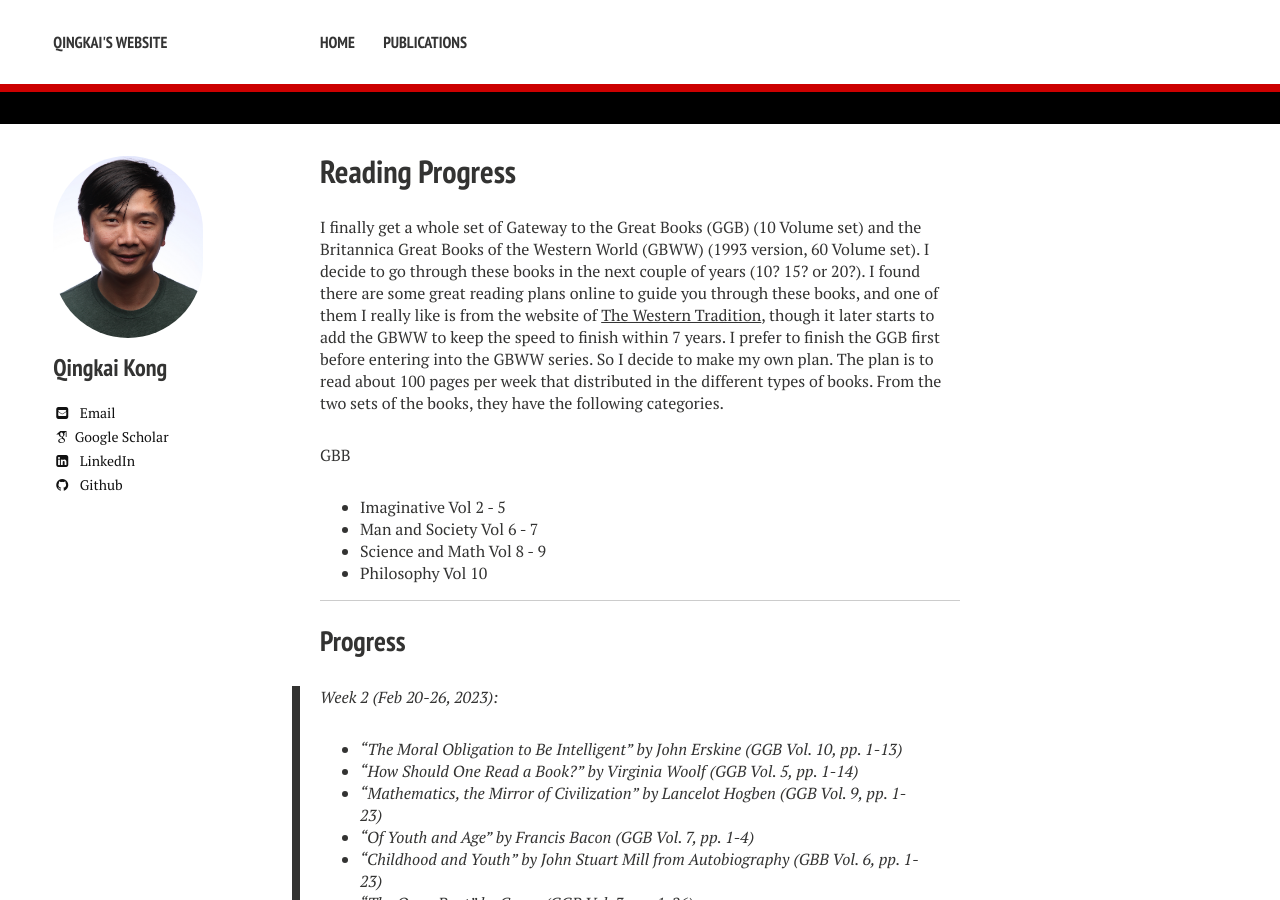
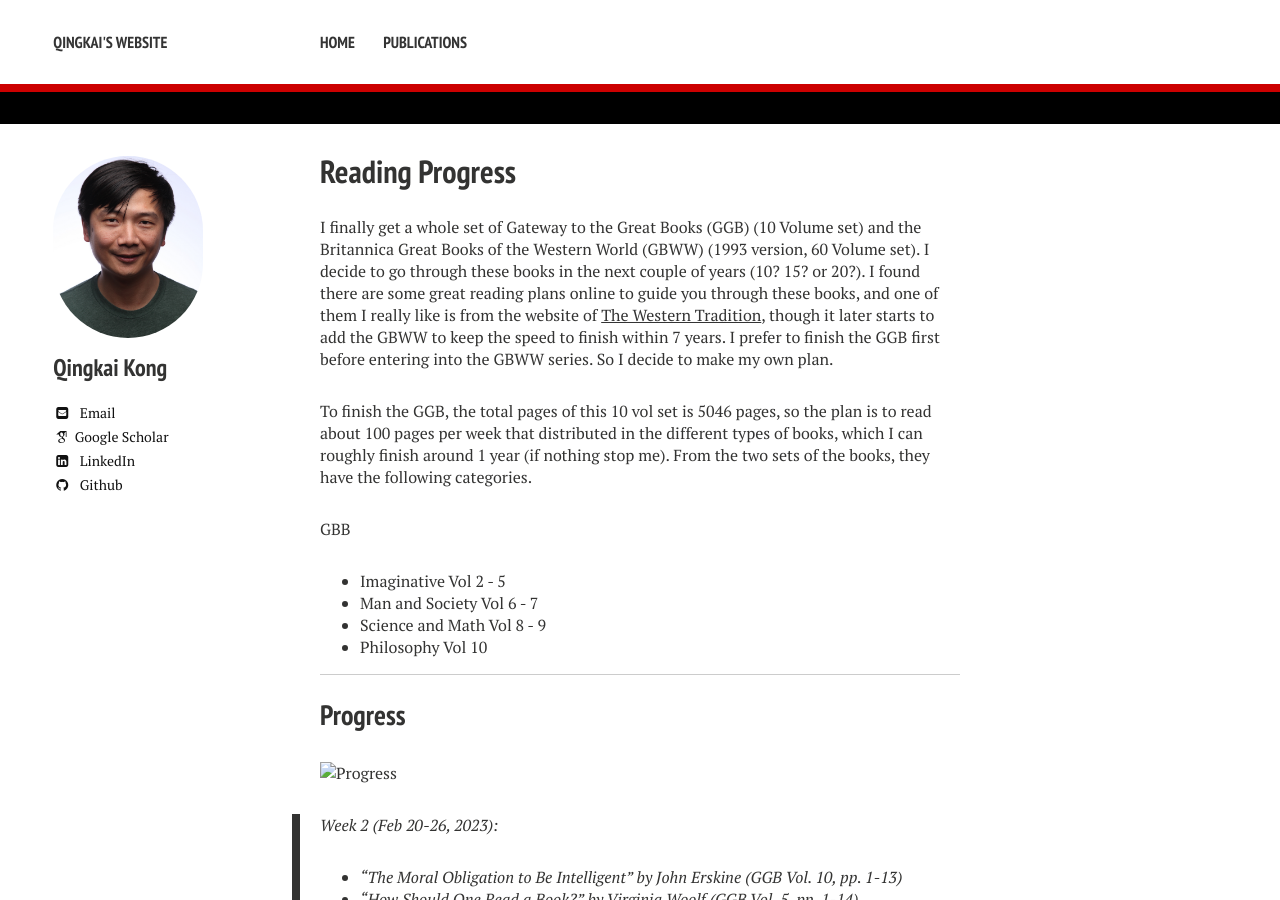
Before and after one commit to qingkaikong/qingkaikong, a Jekyll site: the page built from reading_progress.md, in a window 1280 px wide and 900 px high. Built offline with Jekyll 4.4.1, drawn with Linux system fonts in a browser that asks for light colours; nearby versions of some CDN libraries; some web fonts are replaced.

Commit message:
update the progress image

```diff
--- a/reading_progress.md
+++ b/reading_progress.md
@@ -4,7 +4,9 @@ title: Reading Progress
 excerpt: "Reading Progress"
 ---
 
-I finally get a whole set of Gateway to the Great Books (GGB) (10 Volume set) and the Britannica Great Books of the Western World (GBWW) (1993 version, 60 Volume set). I decide to go through these books in the next couple of years (10? 15? or 20?). I found there are some great reading plans online to guide you through these books, and one of them I really like is from the website of [The Western Tradition](https://westerntradition.wordpress.com/great-books-project/great-books-project-post-index/), though it later starts to add the GBWW to keep the speed to finish within 7 years. I prefer to finish the GGB first before entering into the GBWW series. So I decide to make my own plan. The plan is to read about 100 pages per week that distributed in the different types of books. From the two sets of the books, they have the following categories.
+I finally get a whole set of Gateway to the Great Books (GGB) (10 Volume set) and the Britannica Great Books of the Western World (GBWW) (1993 version, 60 Volume set). I decide to go through these books in the next couple of years (10? 15? or 20?). I found there are some great reading plans online to guide you through these books, and one of them I really like is from the website of [The Western Tradition](https://westerntradition.wordpress.com/great-books-project/great-books-project-post-index/), though it later starts to add the GBWW to keep the speed to finish within 7 years. I prefer to finish the GGB first before entering into the GBWW series. So I decide to make my own plan.
+
+To finish the GGB, the total pages of this 10 vol set is 5046 pages, so the plan is to read about 100 pages per week that distributed in the different types of books, which I can roughly finish around 1 year (if nothing stop me). From the two sets of the books, they have the following categories.
 
  GBB
  * Imaginative Vol 2 - 5
@@ -15,6 +17,8 @@ I finally get a whole set of Gateway to the Great Books (GGB) (10 Volume set) an
 ---
 
 ## Progress
+
+![Progress](./images/progress.jpg "Progress")
 
 > Week 2 (Feb 20-26, 2023):
 * "The Moral Obligation to Be Intelligent" by John Erskine (GGB Vol. 10, pp. 1-13)
```
Also changed, not shown: images/progress.jpg (added).
